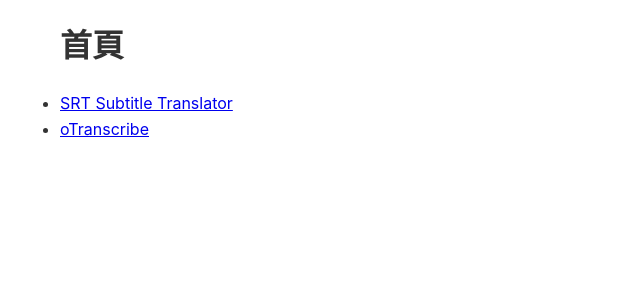
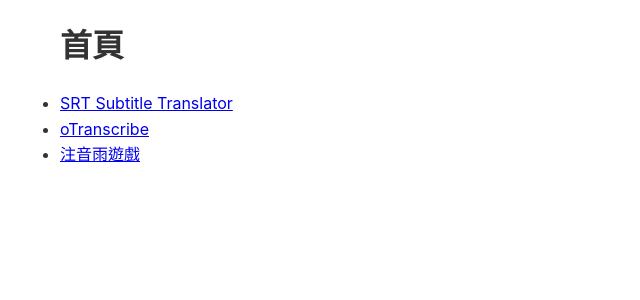
Before and after one commit to mhbai/mhbai.github.io, a Jekyll site: the page built from index.md, in a window 1280 px wide. Shown: the top 300 px of the page, without its empty margins (0-640 px from the left). Built offline with Jekyll 4.4.1, drawn with Linux system fonts in a browser that asks for light colours.

Commit message:
Add link to 注音雨遊戲 in index.md

```diff
--- a/index.md
+++ b/index.md
@@ -5,3 +5,4 @@ title: 首頁
 
 - [SRT Subtitle Translator](https://mhbai.github.io/Subtitle-Translator-for-LM-Studio/)
 - [oTranscribe](https://mhbai.github.io/oTranscribe/)
+- [注音雨遊戲](https://mhbai.github.io/zhuyin-rain/)
```
